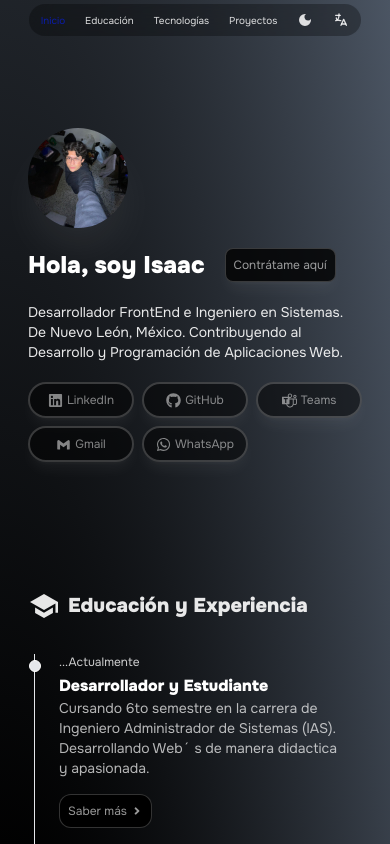
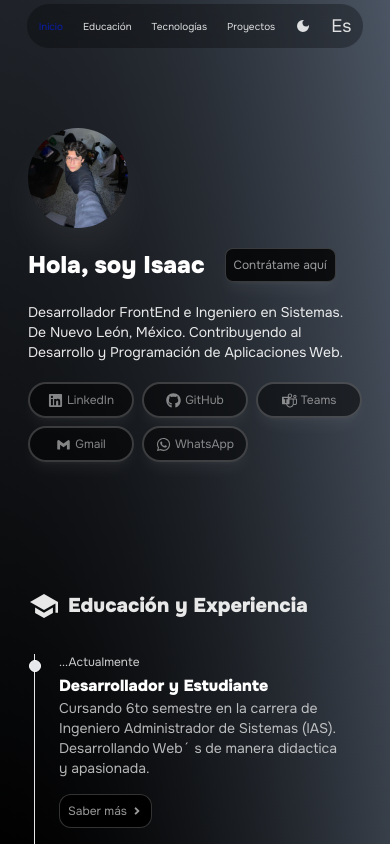
Before and after one commit to Hypeyiii/react_portfolio, a React (Vite) app: page / in a window 390 px wide. Shown: the top 844 px of the page. Built offline with nearby package versions, Linux system fonts and the light colour scheme.

Commit message:
adding new languae button, behavior and animation

```diff
--- a/src/App.css
+++ b/src/App.css
@@ -104,6 +104,17 @@ body{
     transform: scale(0.0);
   }
   to {
-    transform: scale(1.02);
+    transform: scale(1);
   }
 }
+.fadeLanguage{
+  animation: fadeLanguage 0.2s ease-out;
+}
+@keyframes fadeLanguage {
+  from {
+    transform: scale(0.0);
+  }
+  to {
+    transform: scale(1);
+  }
+}
--- a/src/App.jsx
+++ b/src/App.jsx
@@ -13,12 +13,15 @@ import Introduction from './Introduction.jsx';
 import firstProject from './assets/Projects-1.png'
 import secondProject from './assets/Project-2.png'
 import coupleavatar from './assets/coupleavatar.jpg'
+import esIcon from './assets/spanish-language-code-icon.svg'
+import enIcon from './assets/english-language-code-icon.svg'
 import Java from './assets/java.svg'
 import react from './assets/react.svg'
 import NeatBeans from './assets/netbeans.svg'
 import { FaGithub, FaProjectDiagram } from 'react-icons/fa';
 import { MdDarkMode, MdOutlineLightMode} from "react-icons/md";
 import { TbLanguage } from "react-icons/tb";
+import { RiEnglishInput } from "react-icons/ri";
 import { SiTailwindcss} from "react-icons/si";
 import { IoEye } from "react-icons/io5";
 import { useState, useEffect } from 'react'
@@ -94,6 +97,7 @@ function App() {
 
   const openLanguageModal = () => {
     setLanguageModal(true)
+    document.querySelector("#fadeLanguage").classList.remove('fadeLanguage')
       closeDarkModal()
   }
 
@@ -101,6 +105,7 @@ function App() {
 
   const onSpanish = () => {
     setIsSpanish(true)
+    document.querySelector("#fadeLanguage").classList.add('fadeLanguage')
     if(isEnglish) {
       setIsEnglish(false)
     }
@@ -110,6 +115,7 @@ function App() {
 
   const onEnglish = () => {
     setIsEnglish(true)
+    document.querySelector("#fadeLanguage").classList.add('fadeLanguage')
     if(isSpanish) {
       setIsSpanish(false)
     }
@@ -190,8 +196,9 @@ function App() {
               </li>
             </a>
             <a href='#language'>
-              <li className={`px-1 py-2 md:p-3 rounded-full transition hover:scale-125`} onClick={openLanguageModal} id='language'>
-              { <TbLanguage className='size-4 md:size-6'/>}
+              <li id='fadeLanguage' className={`px-1 py-2 md:p-3 rounded-full transition hover:scale-125 text-lg`} onClick={openLanguageModal}>
+                {isSpanish && <p>Es</p> }
+                {isEnglish && <p>En</p> }
               </li>
               {languageModal && (
                 <>
--- a/src/hooks/AboutMeModal.jsx
+++ b/src/hooks/AboutMeModal.jsx
@@ -15,7 +15,7 @@ const AboutMeModal = ({ onClose, children, aboutMeText , aboutMeModalClass, bgCl
               </button>
           </div>
               <div className="col-span-12 md:col-span-8 flex flex-col items-start justify-center">
-              <h1 className={`${presentationClass} text-sm sm:text-xl`}>{presentationText}</h1>
+              <h1 className={`${presentationClass} text-sm sm:text-xl font-bold`}>{presentationText}</h1>
               <h1>{aboutMeText}</h1>
               <ul className="flex items-center justify-start gap-x-4 mt-1">
                 <li><FaReact className="size-4 md:size-6 animate-spin-slow"/></li>
```
